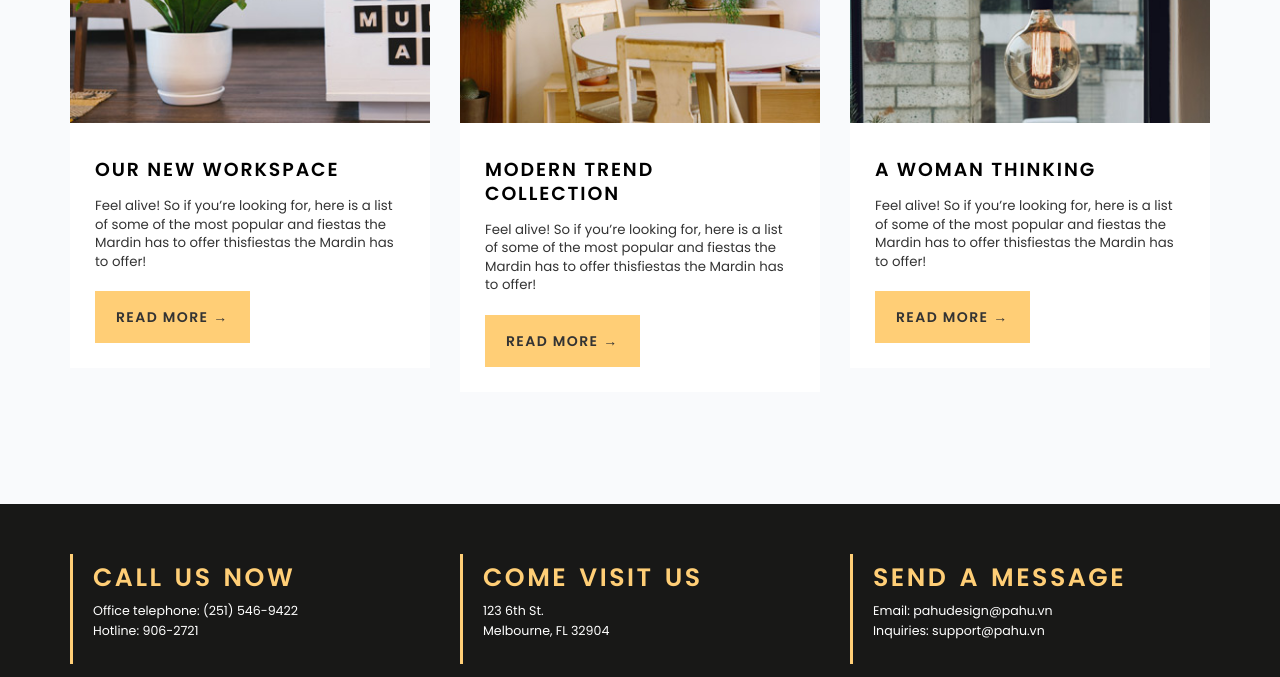
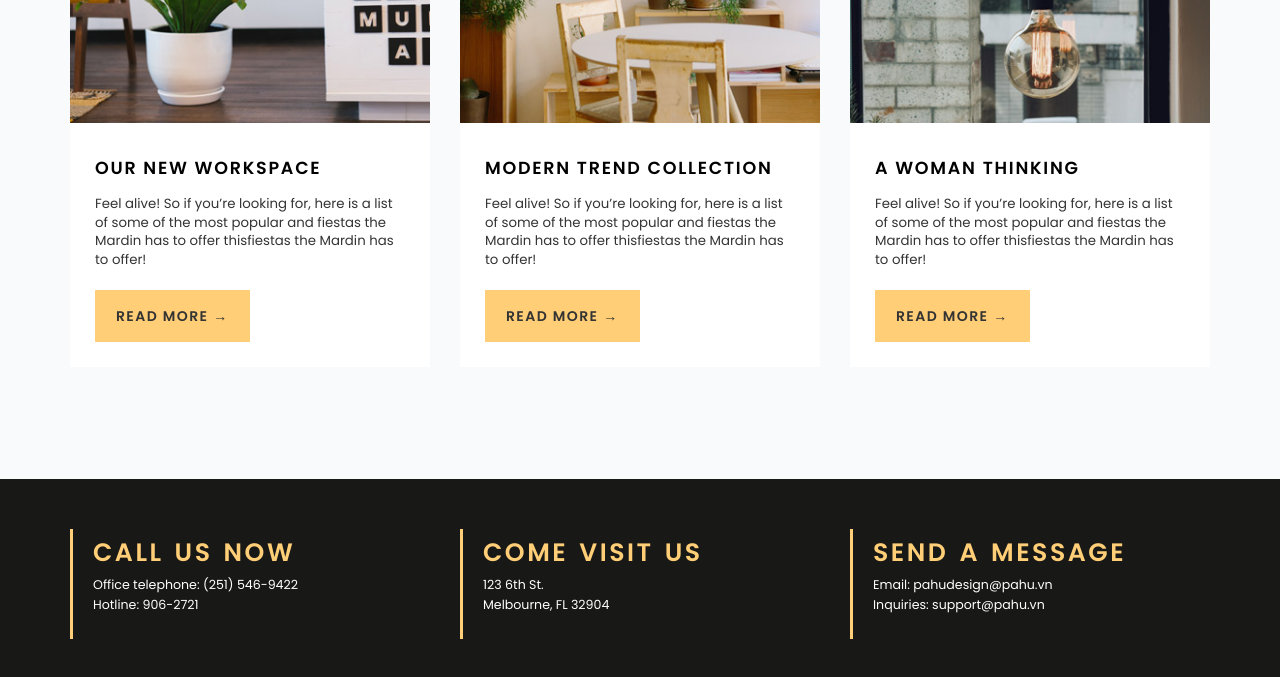
Before and after one commit to grelap/sample-website, a plain HTML site: page index.html in a window 1280 px wide. Shown: the part 6360-7037 px from the top of the page. Drawn offline with nearby package versions, Linux system fonts and the light colour scheme.

Commit message:
css-changes-01

```diff
--- a/css/style.css
+++ b/css/style.css
@@ -538,7 +538,7 @@ figcaption {
 
 .blog h5 {
   color: black;
-  font-size: 1.35em;
+  font-size: 1.25em;
   font-weight: 600;
   letter-spacing: 0.1em;
   line-height: 1.25em;
```
